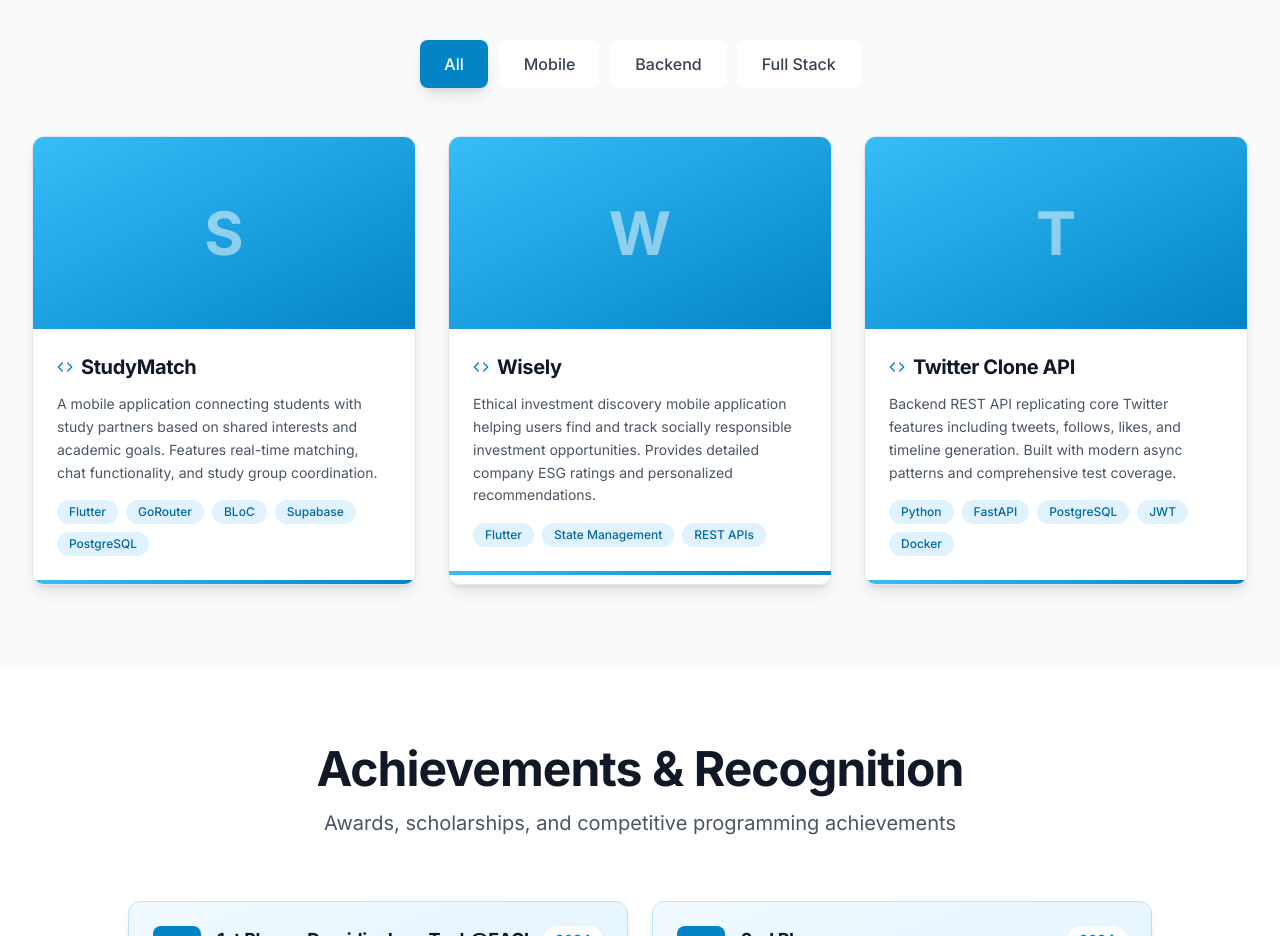
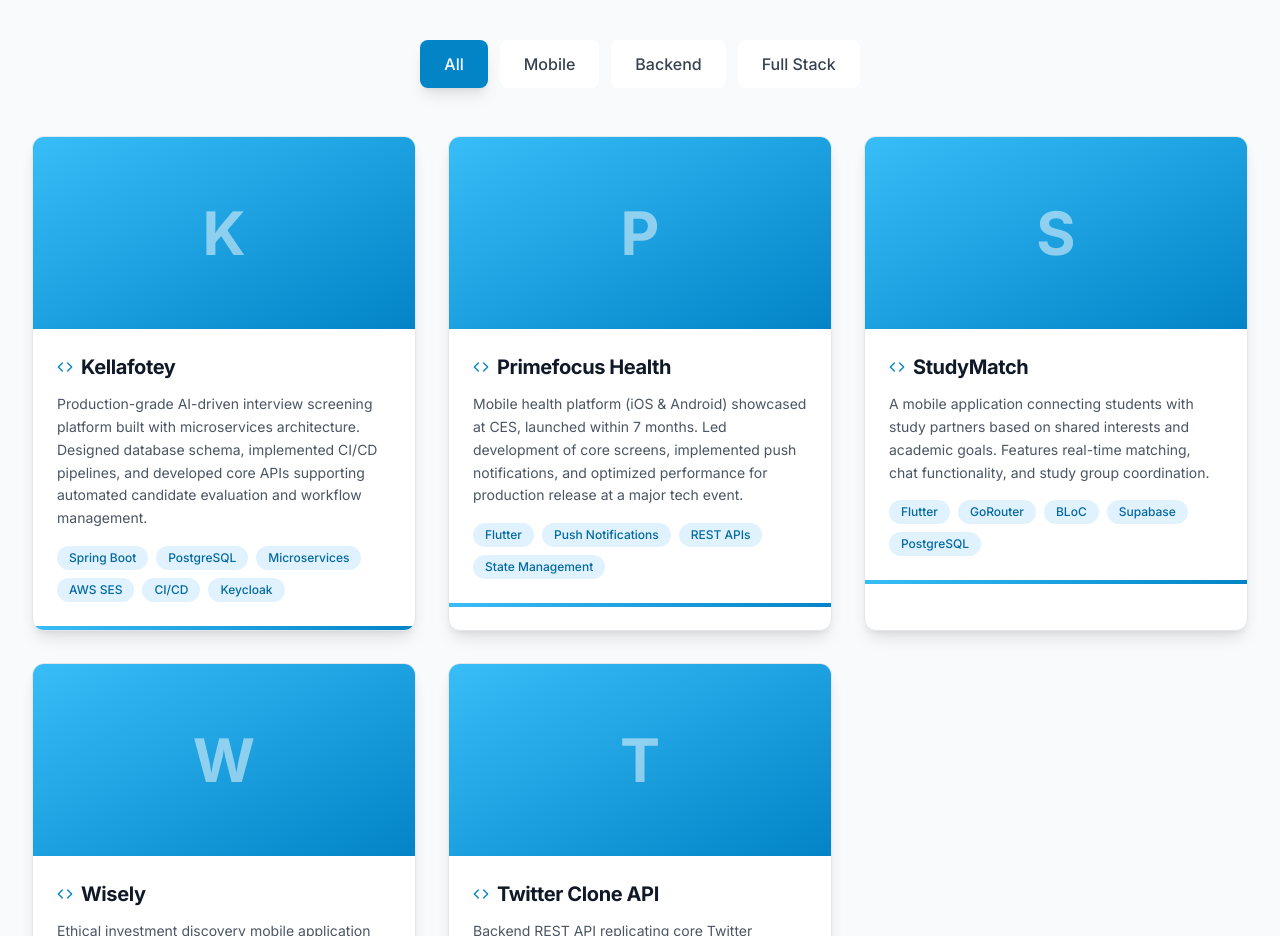
Before and after one commit to Mussabat/PORTFOLIO, a React (Vite) app: page / in a window 1280 px wide. Shown: the part 3880-4816 px from the top of the page. Built offline with nearby package versions, Linux system fonts and the light colour scheme.

Commit message:
add: kellafotey and pfh

```diff
--- a/src/data/portfolio.ts
+++ b/src/data/portfolio.ts
@@ -125,11 +125,28 @@
     ],
     projects: [
         {
+            title: 'Kellafotey',
+            description:
+                'Production-grade AI-driven interview screening platform built with microservices architecture. Designed database schema, implemented CI/CD pipelines, and developed core APIs supporting automated candidate evaluation and workflow management.',
+            techStack: ['Spring Boot', 'PostgreSQL', 'Microservices', 'AWS SES', 'CI/CD', 'Keycloak'],
+            liveUrl: 'https://kellafotey.celloscope.net/',
+            category: 'Full Stack',
+        },
+        {
+            title: 'Primefocus Health',
+            description:
+                'Mobile health platform (iOS & Android) showcased at CES, launched within 7 months. Led development of core screens, implemented push notifications, and optimized performance for production release at a major tech event.',
+            techStack: ['Flutter', 'Push Notifications', 'REST APIs', 'State Management'],
+            liveUrl: 'https://apps.apple.com/us/app/primefocus-health/id6748019074',
+            category: 'Mobile',
+        },
+        {
             title: 'StudyMatch',
             description:
                 'A mobile application connecting students with study partners based on shared interests and academic goals. Features real-time matching, chat functionality, and study group coordination.',
             techStack: ['Flutter', 'GoRouter', 'BLoC', 'Supabase', 'PostgreSQL'],
             githubUrl: 'https://github.com/Mussabat',
+            category: 'Mobile',
         },
         {
             title: 'Wisely',
@@ -137,6 +154,7 @@
                 'Ethical investment discovery mobile application helping users find and track socially responsible investment opportunities. Provides detailed company ESG ratings and personalized recommendations.',
             techStack: ['Flutter', 'State Management', 'REST APIs'],
             githubUrl: 'https://github.com/Mussabat',
+            category: 'Mobile',
         },
         {
             title: 'Twitter Clone API',
@@ -144,6 +162,7 @@
                 'Backend REST API replicating core Twitter features including tweets, follows, likes, and timeline generation. Built with modern async patterns and comprehensive test coverage.',
             techStack: ['Python', 'FastAPI', 'PostgreSQL', 'JWT', 'Docker'],
             githubUrl: 'https://github.com/Mussabat',
+            category: 'Backend',
         },
     ],
     achievements: [
```
Also changed, not shown: 1 other file (tests, documents, lock files or other folders).
